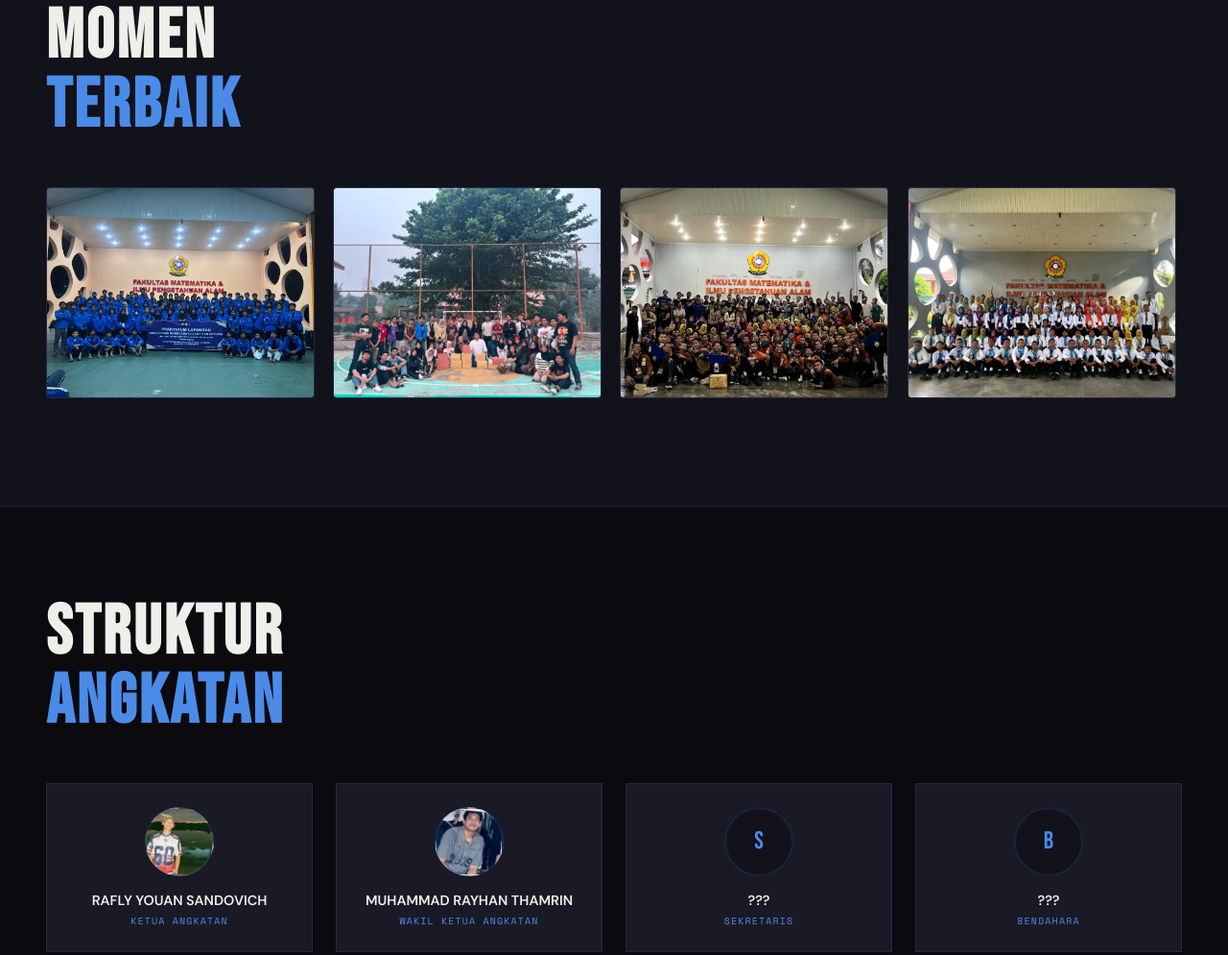
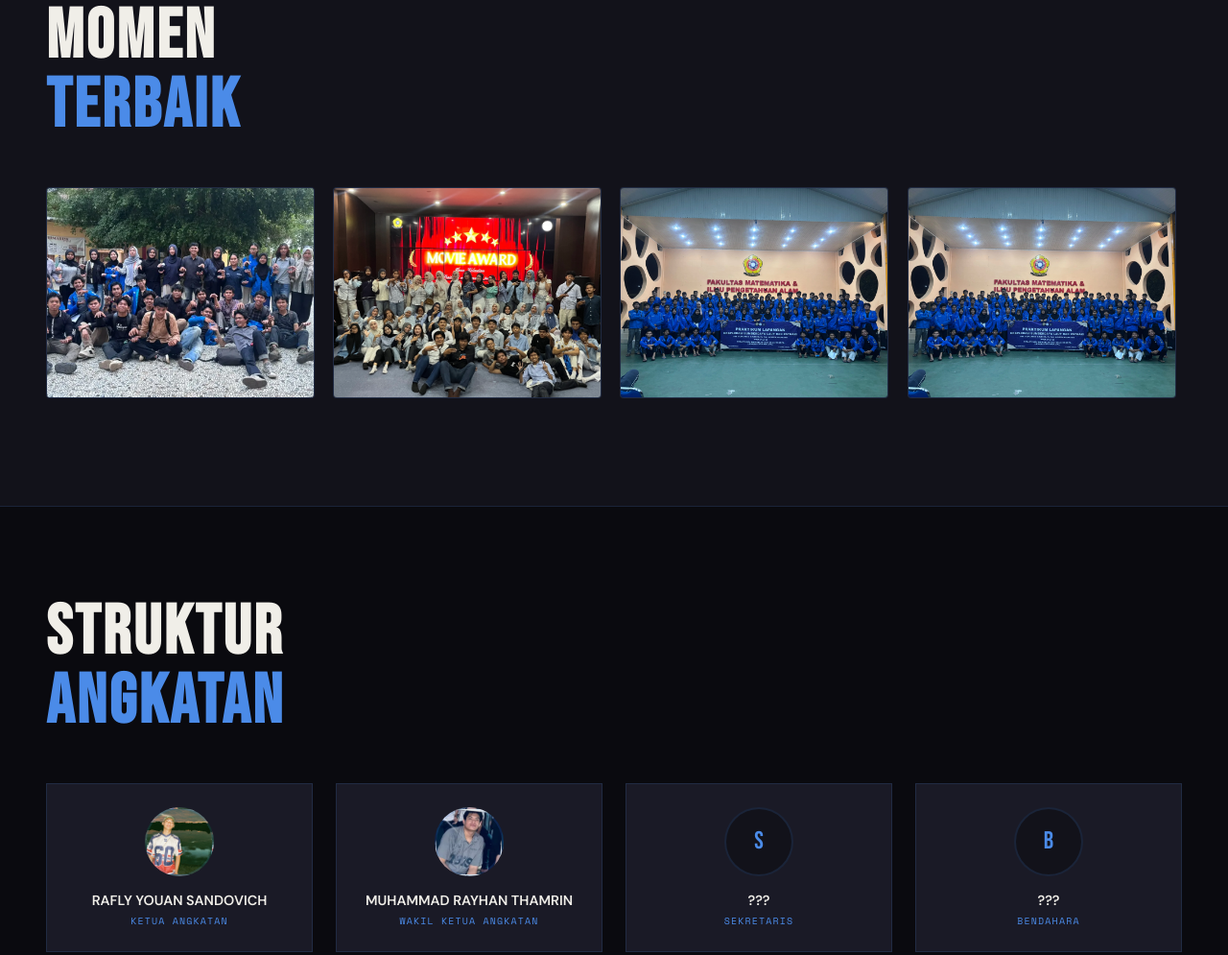
Before and after one commit to debbyjuandiputra/taraksa, a plain HTML site: page index.html in a window 1280 px wide. Shown: the part 1843-2838 px from the top of the page at 96% size. Drawn offline with nearby package versions, Linux system fonts and the light colour scheme.

Commit message:
add foto movie award dan plankton

```diff
--- a/index.html
+++ b/index.html
@@ -1027,7 +1027,9 @@ DEVELOPER:
                 { id: 8, label: 'LDO DAY-2', waktu: '16 Mei 2026', deskripsi: 'Foto bersama setelah acara LDO & LDK 2026 hari kedua', foto: 'img/galeri/ldoday2.webp' },
                 { id: 9, label: 'ILKEL MERDEKA DAYS', waktu: '25 Agustus 2026', deskripsi: 'Perayaan Hari Kemerdekaan Indonesia Ke-81', foto: 'img/galeri/dirgahayu81.webp' },
                 { id: 10, label: 'Praktikum Lapangan 2026', waktu: '17 Oktober 2026', deskripsi: 'Pelaksanaan Praktikum Lapangan Eksplorasi Sumberdaya Laut dan Estuari', foto: 'img/galeri/praklap2026.webp' },
-
+                { id: 10, label: 'Praktikum Lapangan 2026', waktu: '17 Oktober 2026', deskripsi: 'Pelaksanaan Praktikum Lapangan Eksplorasi Sumberdaya Laut dan Estuari', foto: 'img/galeri/praklap2026.webp' },
+                { id: 11, label: 'MOVIE AWARD 2026', waktu: '25 November 2026', deskripsi: 'Acara Movie Award Mata Kuliah Sosiologi Masyarakat Pesisr', foto: 'img/galeri/movieaward.webp' },
+                { id: 12, label: 'UAS Planktonologi Laut dan Estuari', waktu: '25 November 2026', deskripsi: 'Foto bersama asisten praktikum mata kuliah Planktonologi Laut dan Estuari', foto: 'img/galeri/uasplankton.webp' },
             ];
             const reversedGallery = [...galleryData].reverse();
             const galleryScroll = document.getElementById('galleryScroll');
```
Also changed, not shown: img/galeri/movieaward.webp (added), img/galeri/uasplankton.webp (added).
